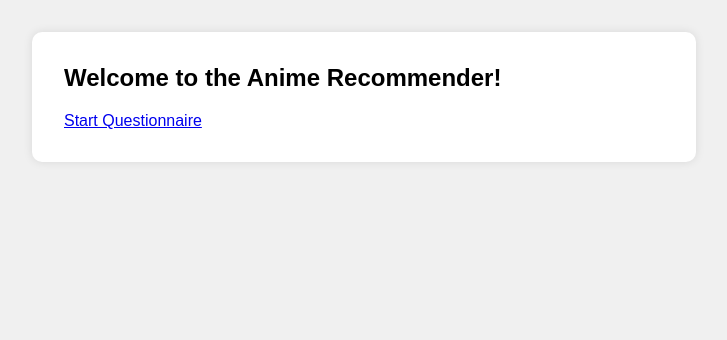
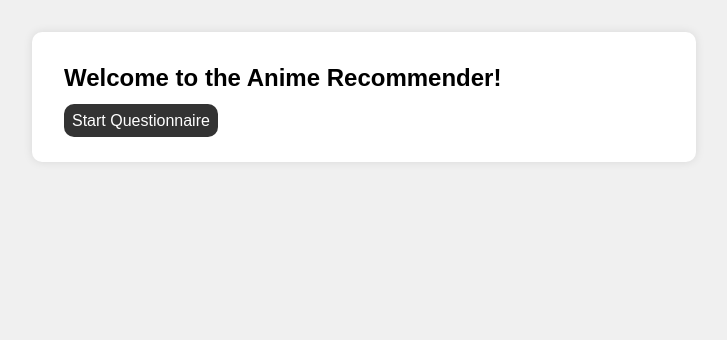
Before and after one commit to merkandrew/Anime_Recommendations, a Flask app: page / in a window 1280 px wide. Shown: the part 112-452 px from the top of the page, without its empty margins (276-1003 px from the left). Run offline with Flask 3, Linux system fonts and the light colour scheme.

Commit message:
Add style to "More info" and "Back" link

```diff
--- a/static/styles.css
+++ b/static/styles.css
@@ -19,6 +19,15 @@ header {
     max-width: 800px;
     box-shadow: 0 0 10px rgba(0, 0, 0, 0.1);
     border-radius: 10px;
+}
+
+a {
+    text-decoration: none;
+    background-color: #333;
+    padding: 0.5rem;
+    margin-bottom: 1rem;
+    border-radius: 10px;
+    color: #fff;
 }
 
 h2 {
```
